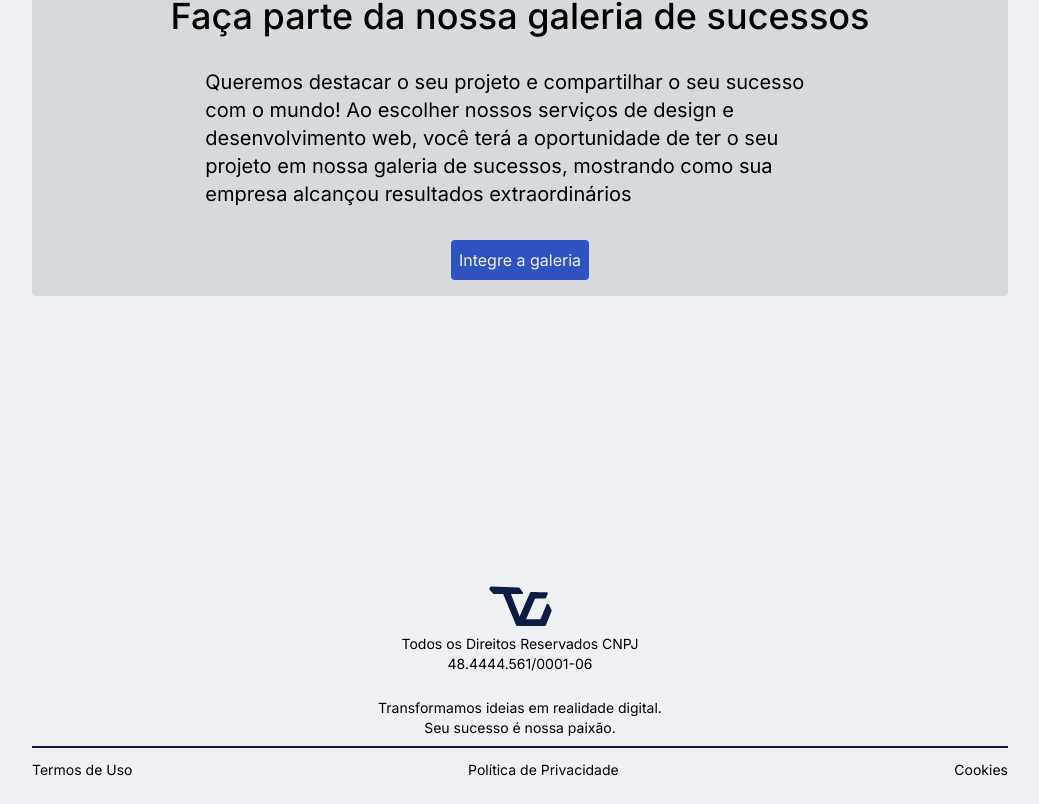
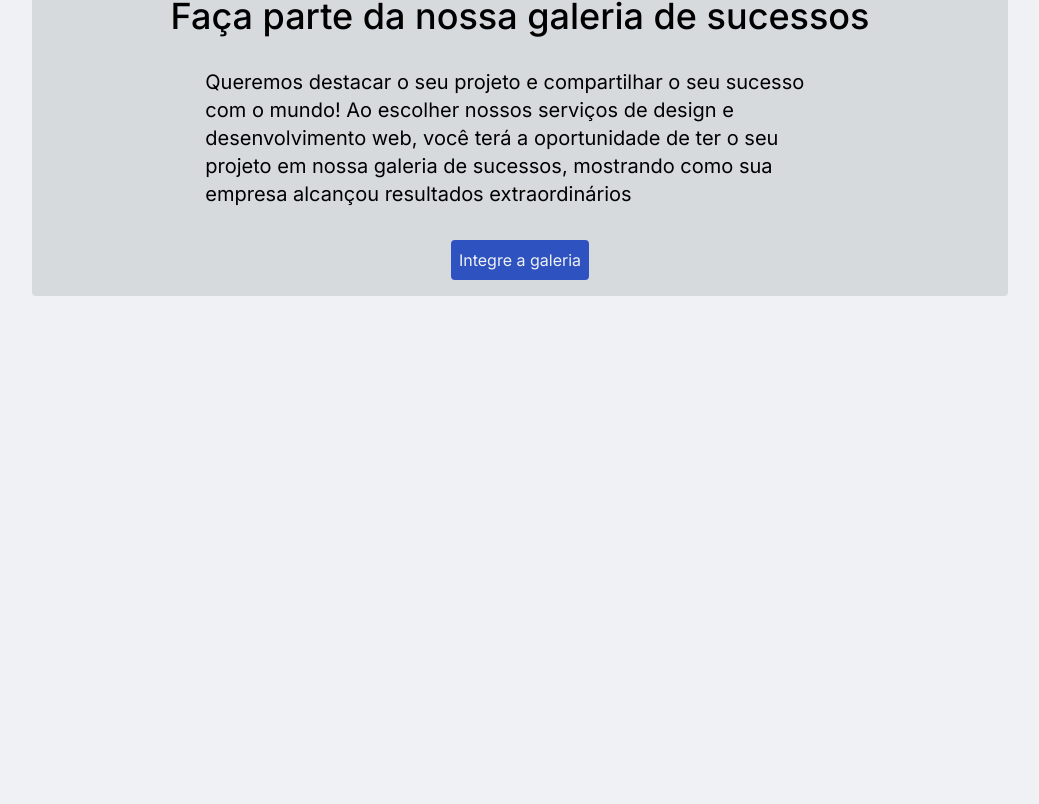
Before and after one commit to GomidesTs/site-gomides-web, a Next.js app: page / in a window 1280 px wide. Shown: the part 4038-4842 px from the top of the page, without its empty margins (120-1159 px from the left). After the commit the page ends 4334 px from the top, so only its background shows below. Built offline with nearby package versions, Linux system fonts and the light colour scheme.

Commit message:
docs: footer
Remove footer so we can work on redesigning the site.

```diff
--- a/src/app/layout.tsx
+++ b/src/app/layout.tsx
@@ -2,10 +2,10 @@ import './globals.css';
 import type { Metadata } from 'next';
 import { Inter } from 'next/font/google';
 
-import { footerConfig } from '@/config';
+// import { footerConfig } from '@/config';
 
 import { Container } from '@/components/Container';
-import { Footer } from '@/components/Footer';
+// import { Footer } from '@/components/Footer';
 
 const inter = Inter({ subsets: ['latin'] });
 
@@ -48,7 +48,7 @@ export default function RootLayout({
     <html lang="pt-br" className={inter.className}>
       <body className="bg-white-300">
         <Container>{children}</Container>
-        <Footer items={footerConfig} />
+        {/* <Footer items={footerConfig} /> */}
       </body>
     </html>
   );
```
